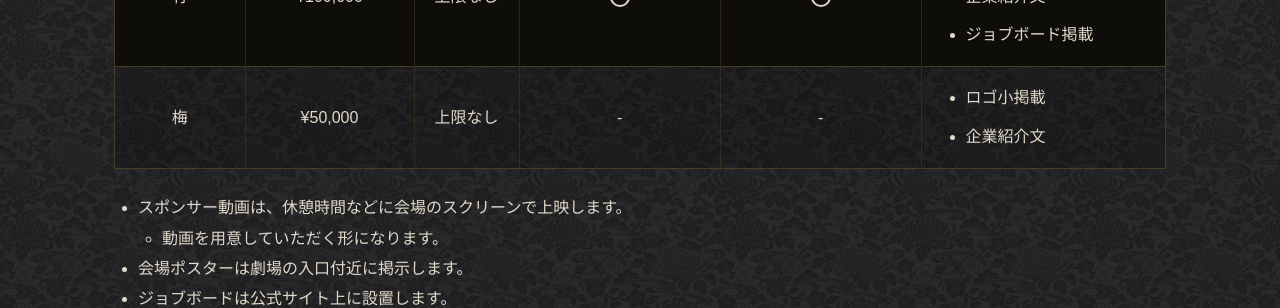
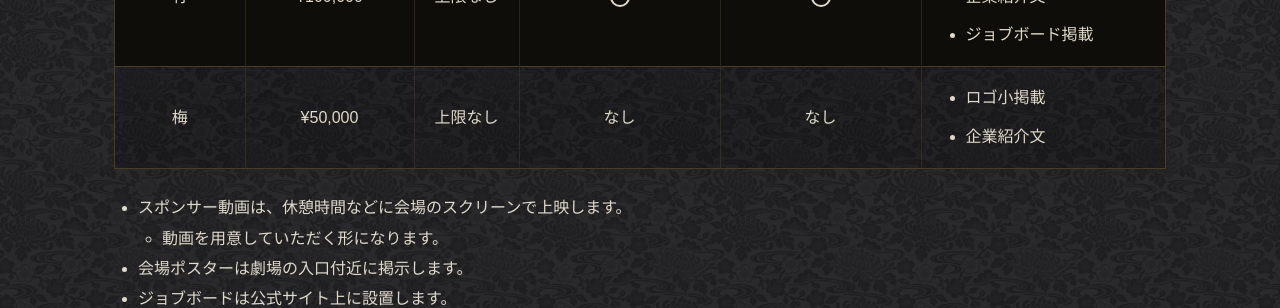
Before and after one commit to okinawarb/okrk03, a Jekyll site: the page built from sponsors/index.html, in a window 1280 px wide and 900 px high, scrolled down 2698 px. Shown: the part 151-459 px from the top of the window. Built offline with Jekyll 4.4.1, drawn with Linux system fonts in a browser that asks for light colours.

Commit message:
Refresh stylesheet cache on builds and clarify unavailable benefits

```diff
--- a/_layouts/default.html
+++ b/_layouts/default.html
@@ -46,7 +46,7 @@
     <link rel="icon" type="image/png" sizes="32x32" href="{{ '/assets/images/favicon-32x32.png' | relative_url }}">
     <link rel="icon" type="image/png" sizes="16x16" href="{{ '/assets/images/favicon-16x16.png' | relative_url }}">
     <link rel="apple-touch-icon" sizes="180x180" href="{{ '/assets/images/apple-touch-icon.png' | relative_url }}">
-    <link rel="stylesheet" href="{{ '/assets/css/teaser.css' | relative_url }}">
+    <link rel="stylesheet" href="{{ '/assets/css/teaser.css' | relative_url }}?v={{ site.time | date: '%s' }}">
   </head>
   <body class="teaser-page {{ page.body_class | default: layout.body_class }}">
     {{ content }}
--- a/sponsors/index.html
+++ b/sponsors/index.html
@@ -130,7 +130,7 @@ description: 沖縄Ruby会議03のスポンサー企業を募集中です。松
   <tbody>
     <tr><th scope="row" class="sponsor-table__plan">松</th><td class="sponsor-table__price">¥200,000</td><td class="sponsor-table__capacity">上限なし</td><td class="sponsor-table__availability"><svg class="sponsor-table__circle" viewBox="0 0 24 24" width="24" height="24" role="img" aria-label="あり"><circle cx="12" cy="12" r="9" fill="none" stroke="currentColor" stroke-width="2" /></svg></td><td class="sponsor-table__availability"><svg class="sponsor-table__circle" viewBox="0 0 24 24" width="24" height="24" role="img" aria-label="あり"><circle cx="12" cy="12" r="9" fill="none" stroke="currentColor" stroke-width="2" /></svg></td><td><ul><li>ロゴ大掲載</li><li>企業紹介文</li><li>ジョブボード掲載</li><li>ドリンクカップへのロゴステッカー貼付</li></ul></td></tr>
     <tr><th scope="row" class="sponsor-table__plan">竹</th><td class="sponsor-table__price">¥100,000</td><td class="sponsor-table__capacity">上限なし</td><td class="sponsor-table__availability"><svg class="sponsor-table__circle" viewBox="0 0 24 24" width="24" height="24" role="img" aria-label="あり"><circle cx="12" cy="12" r="9" fill="none" stroke="currentColor" stroke-width="2" /></svg></td><td class="sponsor-table__availability"><svg class="sponsor-table__circle" viewBox="0 0 24 24" width="24" height="24" role="img" aria-label="あり"><circle cx="12" cy="12" r="9" fill="none" stroke="currentColor" stroke-width="2" /></svg></td><td><ul><li>ロゴ中掲載</li><li>企業紹介文</li><li>ジョブボード掲載</li></ul></td></tr>
-    <tr><th scope="row" class="sponsor-table__plan">梅</th><td class="sponsor-table__price">¥50,000</td><td class="sponsor-table__capacity">上限なし</td><td class="sponsor-table__availability"><span aria-hidden="true">-</span><span class="visually-hidden">なし</span></td><td class="sponsor-table__availability"><span aria-hidden="true">-</span><span class="visually-hidden">なし</span></td><td><ul><li>ロゴ小掲載</li><li>企業紹介文</li></ul></td></tr>
+    <tr><th scope="row" class="sponsor-table__plan">梅</th><td class="sponsor-table__price">¥50,000</td><td class="sponsor-table__capacity">上限なし</td><td class="sponsor-table__availability">なし</td><td class="sponsor-table__availability">なし</td><td><ul><li>ロゴ小掲載</li><li>企業紹介文</li></ul></td></tr>
   </tbody>
 </table></div>
 
```
